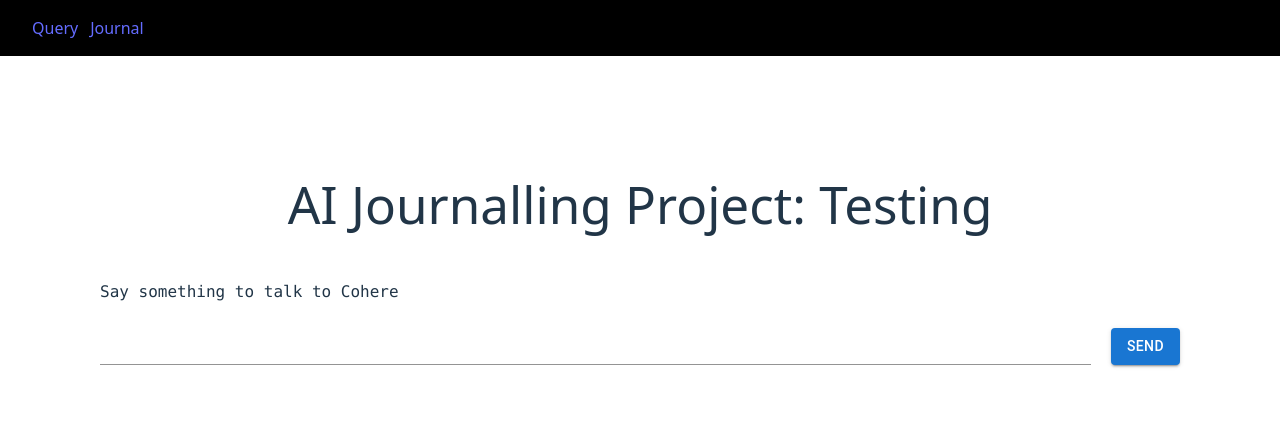
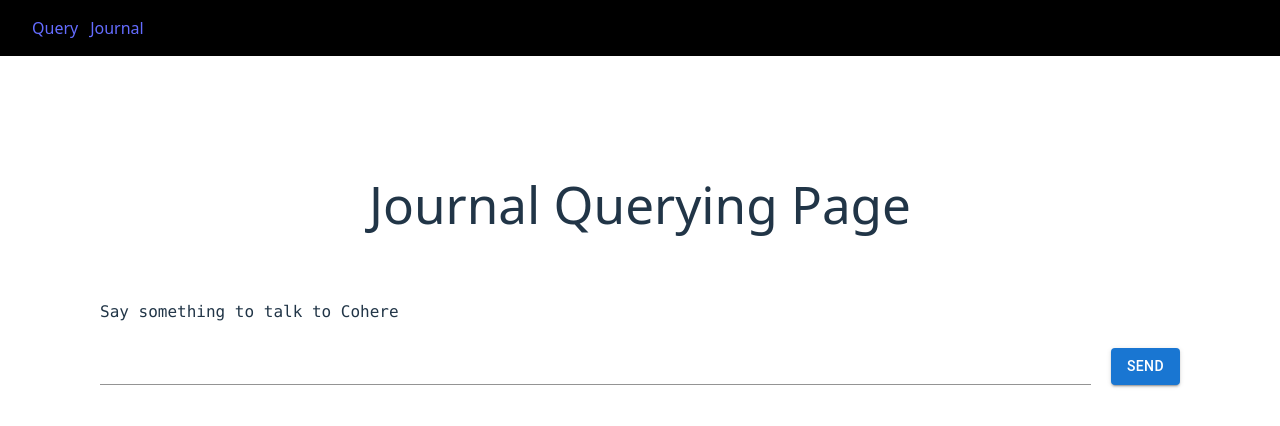
Before and after one commit to OxygenLithium/AI-journal-frontend, a React (Vite) app: page / in a window 1280 px wide. Shown: the top 426 px of the page. Built offline with nearby package versions, Linux system fonts and the light colour scheme.

Commit message:
small quality of life changes in querying and journaling pages

```diff
--- a/src/components/CohereInterface.jsx
+++ b/src/components/CohereInterface.jsx
@@ -5,6 +5,7 @@ import { Input, Typography, Button } from '@mui/material';
 
 function CohereInterface() {
     const [response, setResponse] = useState("Say something to talk to Cohere");
+    const [prevQuery, setPrevQuery] = useState("");
     const [loading, setLoading] = useState(false);
 
     const inputElement = useRef();
@@ -19,6 +20,7 @@ function CohereInterface() {
         setLoading(true);
         if (inputElement.current.value != "") {
             handleLogic(inputElement.current.value);
+            setPrevQuery(inputElement.current.value);
         }
         inputElement.current.value = "";
     }
@@ -43,7 +45,12 @@ function CohereInterface() {
     return (
         <div className="flex-col h-full w-full px-20">
             <div className="max-w-full max-h-64 overflow-y-scroll">
-                <pre className="whitespace-pre-wrap break-words max-w-full text-left">{response}</pre>
+                <div className="text-left pb-5">
+                    {prevQuery}
+                </div>
+                <pre className="whitespace-pre-wrap break-words max-w-full text-left">
+                    {response
+                }</pre>
             </div>
             <div className="mt-6 flex flex-row w-full">
                 <Input
--- a/src/pages/JournalPage.jsx
+++ b/src/pages/JournalPage.jsx
@@ -10,6 +10,9 @@ function QueryPage() {
     const [ entries, setEntries ] = useState([]);
 
     async function sendJournalEntry(entry) {
+        if (entry == "") {
+            return;
+        }
         setLoading(true);
         await axios.post('http://localhost:3000/journal/write', {
             entry: entry
@@ -26,6 +29,13 @@ function QueryPage() {
         console.log(rawResponse);
         setEntries(rawResponse.data.journalEntries);
     };
+
+    document.addEventListener("keydown", (e) => {
+        if (e.code == "Enter") {
+            sendJournalEntry(inputElement.current.value);
+            inputElement.current.value = "";
+        }
+    });
 
     return (
         <div className="w-full h-full overflow-scroll">
--- a/src/pages/QueryPage.jsx
+++ b/src/pages/QueryPage.jsx
@@ -6,7 +6,7 @@ function QueryPage() {
     return (
         <div className="w-full h-full overflow-scroll">
             <div className="px-5 py-30">
-                <h1 className="mb-12">AI Journalling Project: Testing</h1>
+                <h1 className="mb-12">Journal Querying Page</h1>
                 <CohereInterface/>
             </div>
         </div>
```
